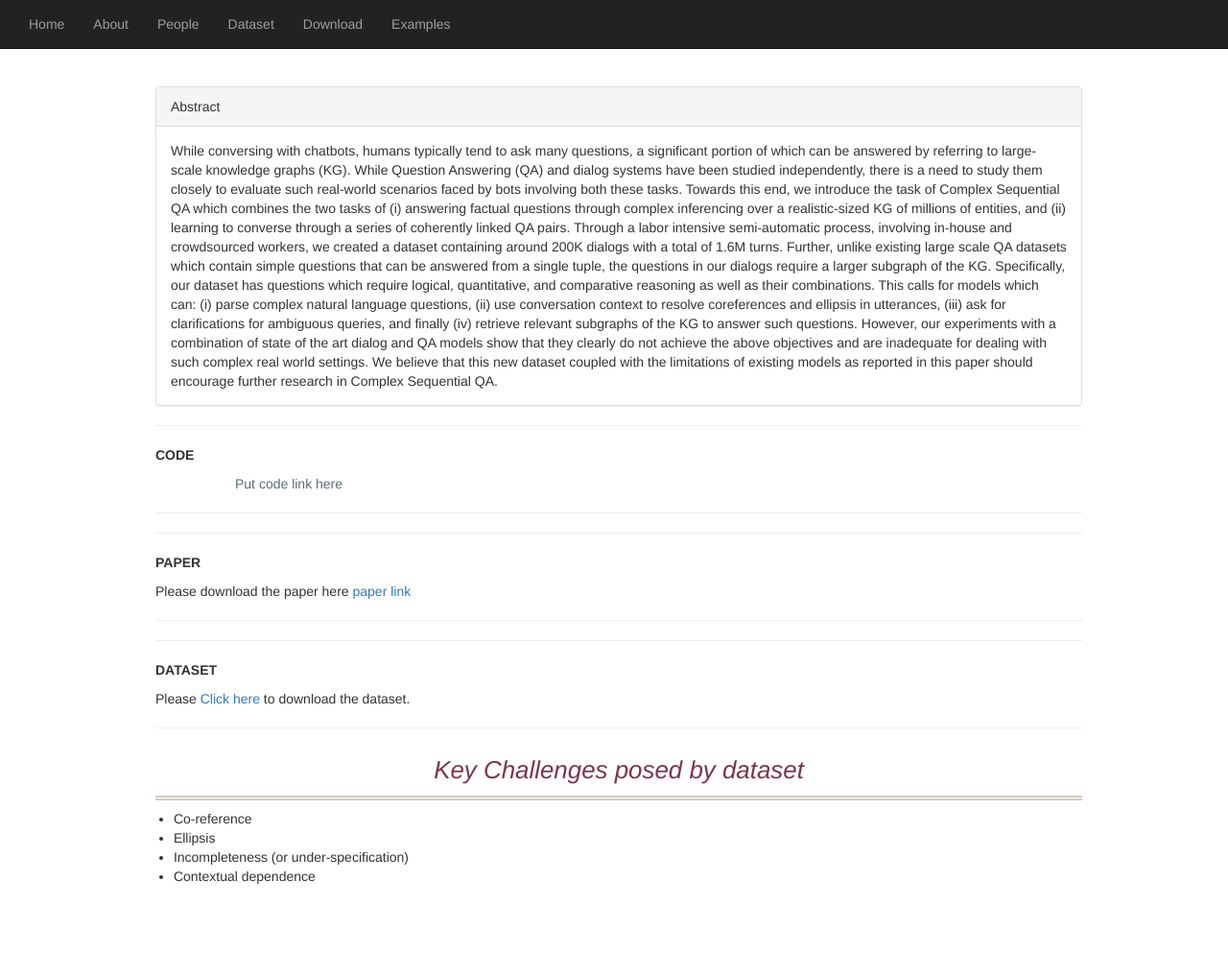
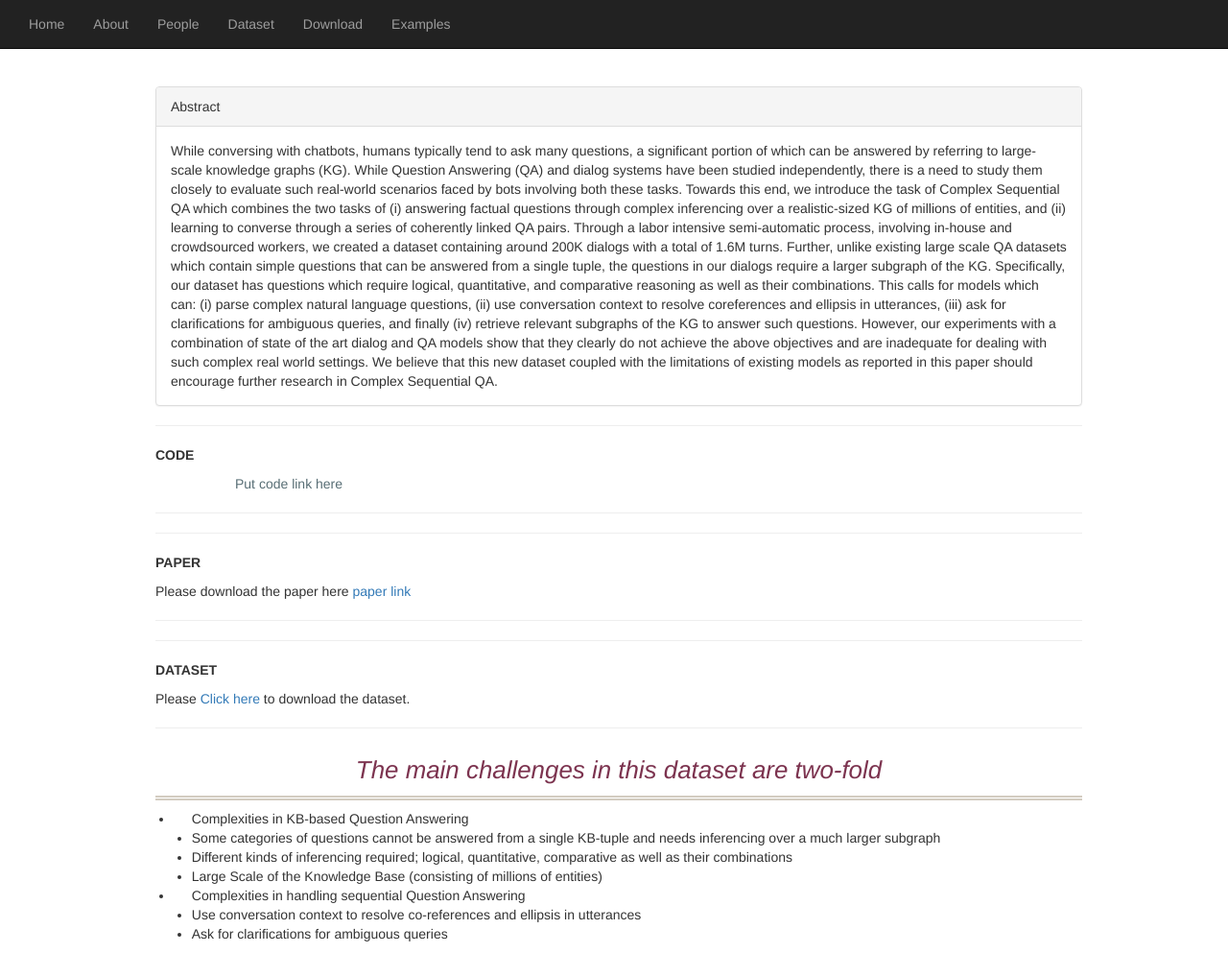
Before and after one commit to amritasaha1812/CSQA, a Jekyll site: the page built from index.md, in a window 1280 px wide and 993 px high. Shown: the whole window at 96% size. Built offline with Jekyll 4.4.1, drawn with Linux system fonts in a browser that asks for light colours; nearby versions of some CDN libraries.

Commit message:
made minor changes

```diff
--- a/index.md
+++ b/index.md
@@ -33,11 +33,17 @@ Please download the paper here [paper link](paper.pdf)
 Please [Click here]({{site.baseurl}}/download/) to download the dataset.
 
 ---
-### Key Challenges posed by dataset
-
+### The main challenges in this dataset are two-fold
 <ul style="list-style-type:disc">
-<li> Co-reference</li>
-<li> Ellipsis</li>
-<li> Incompleteness (or under-specification)</li>
-<li> Contextual dependence</li>
+<li> <ul style="list-style-type:disc"> Complexities in KB-based Question Answering
+        <li>Some categories of questions cannot be answered from a single KB-tuple and needs inferencing over a much larger subgraph</li>
+	<li>Different kinds of inferencing required; logical, quantitative, comparative as well as their combinations</li>
+	<li>Large Scale of the Knowledge Base (consisting of millions of entities)</li>
+	</ul>
+</li>
+<li> <ul style="list-style-type:disc"> Complexities in handling sequential Question Answering
+	<li>Use conversation context to resolve co-references and ellipsis in utterances</li>
+ 	<li>Ask for clarifications for ambiguous queries</li>
+	</ul>
+</li>
 </ul>
```
Also changed, not shown: _pages/01_about.md (deleted, +0 -6 lines), 1 other file.
